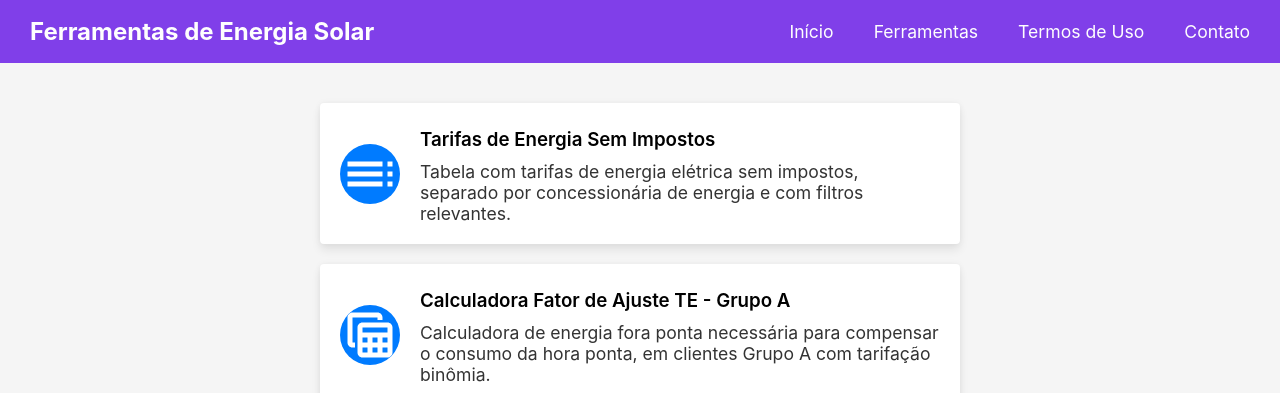
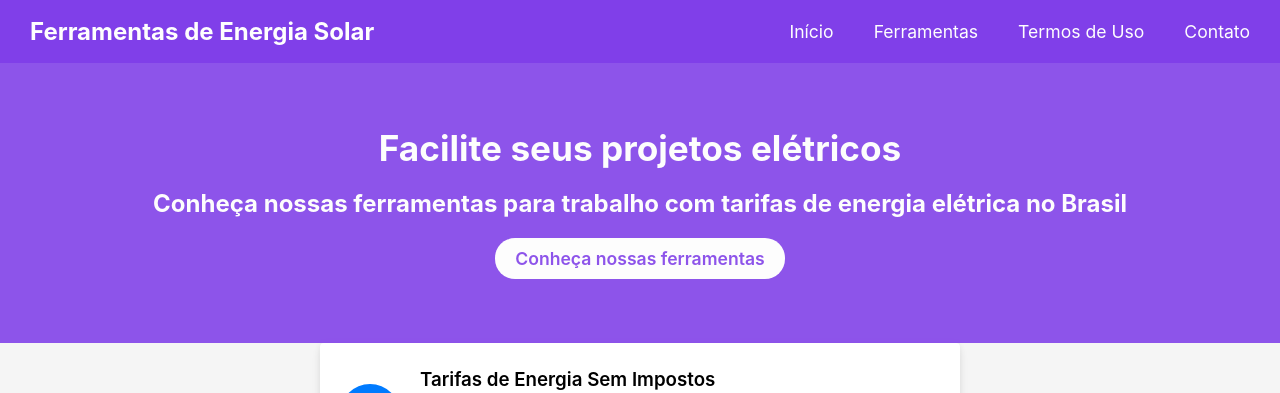
Before and after one commit to izaiasmachado/tarifas.imsolar.com.br, a React (Create React App) app: page /#/ in a window 1280 px wide. Shown: the top 393 px of the page. Built offline with nearby package versions, Linux system fonts and the light colour scheme.

Commit message:
feat: initial hero home

```diff
--- a/src/pages/Home/Home.js
+++ b/src/pages/Home/Home.js
@@ -13,16 +13,21 @@ export default function Home() {
       <div className="home">
         <Navbar />
 
+        {/* bg-green-500 text-white py-20 */}
         <div className="Home__hero">
-          {/* <div className="Home__hero-title">
-            <h1>Ferramentas de Tarifação de Energia Elétrica</h1>
-          </div> */}
-          {/* <div className="Home__hero-subtitle">
+          <div className="Home__hero-title">
+            <h1>Facilite seus projetos elétricos</h1>
+          </div>
+          <div className="Home__hero-subtitle">
             <h2>
               Conheça nossas ferramentas para trabalho com tarifas de energia
               elétrica no Brasil
             </h2>
-          </div> */}
+          </div>
+
+          <Link href="/tools" className="Home__hero-cta-button">
+            Conheça nossas ferramentas
+          </Link>
         </div>
 
         <div className="Home__content">
--- a/src/pages/Home/styles.css
+++ b/src/pages/Home/styles.css
@@ -16,13 +16,19 @@
 .Home__hero {
   display: flex;
   flex-direction: column;
+  justify-content: center;
   align-items: center;
+  gap: 20px;
   padding: 20px 0;
+  height: 240px;
+  background-color: #742ce8;
+  opacity: 0.8;
+  color: #fff;
 }
 
 .Home__hero-title {
   font-weight: 600;
-  color: #333;
+  /* color: #333; */
   font-size: 1.1rem;
 }
 
@@ -34,7 +40,6 @@
 .Home__hero-subtitle {
   margin: 0;
   font-weight: 400;
-  color: #333;
   font-size: 1rem;
   text-align: center;
 }
@@ -144,3 +149,26 @@
   display: flex;
   justify-content: flex-end;
 }
+
+.Home__hero-cta {
+  display: flex;
+  flex-direction: row;
+}
+
+.Home__hero-cta-button {
+  background-color: white;
+  color: #742ce8;
+  padding: 10px 20px;
+  border-radius: 20px;
+  font-weight: 600;
+  font-size: 1.1rem;
+
+}
+
+.Home__hero-cta-button:hover {
+  color: black;
+  transition: 600ms;
+  box-shadow: 0 10px 20px rgba(0, 0, 0, 0.12), 0 4px 8px rgba(0, 0, 0, 0.06);
+  -webkit-transform: scale(1.05);
+  transform: scale(1.05);
+}
```
